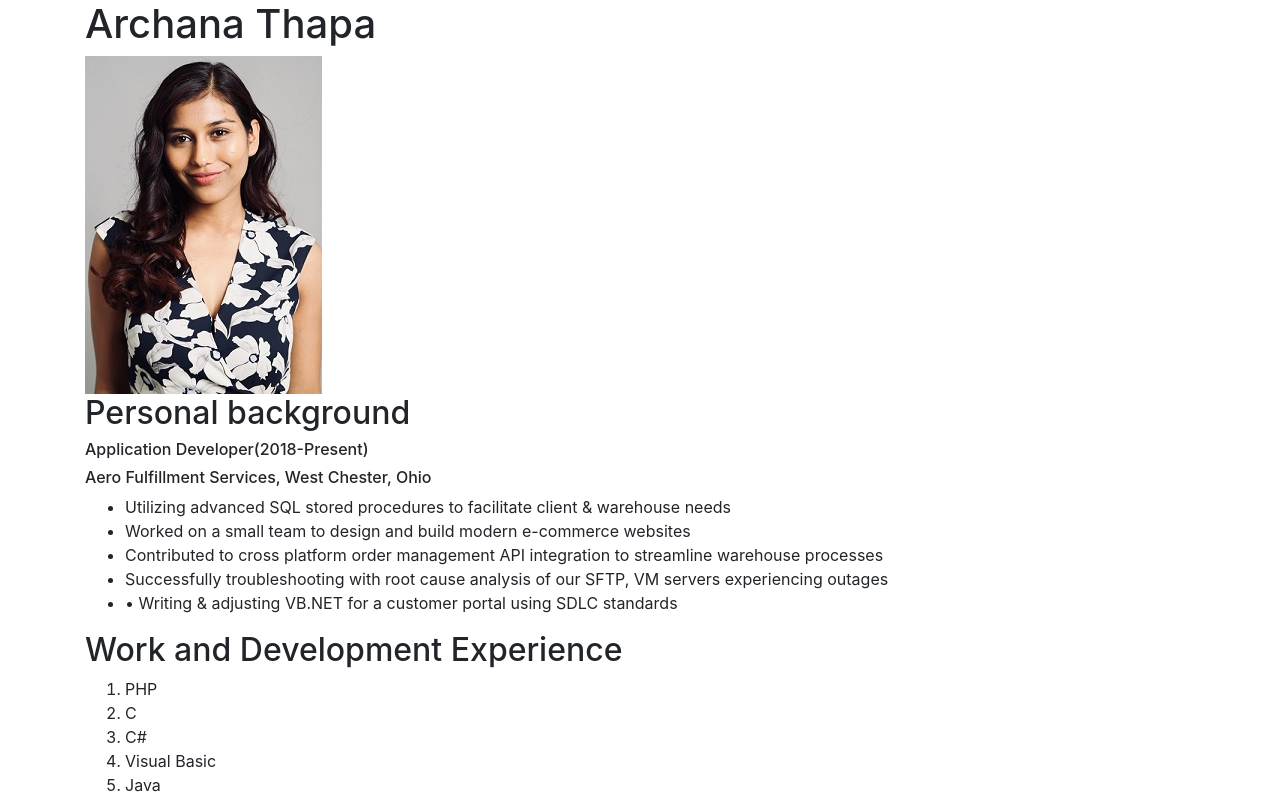
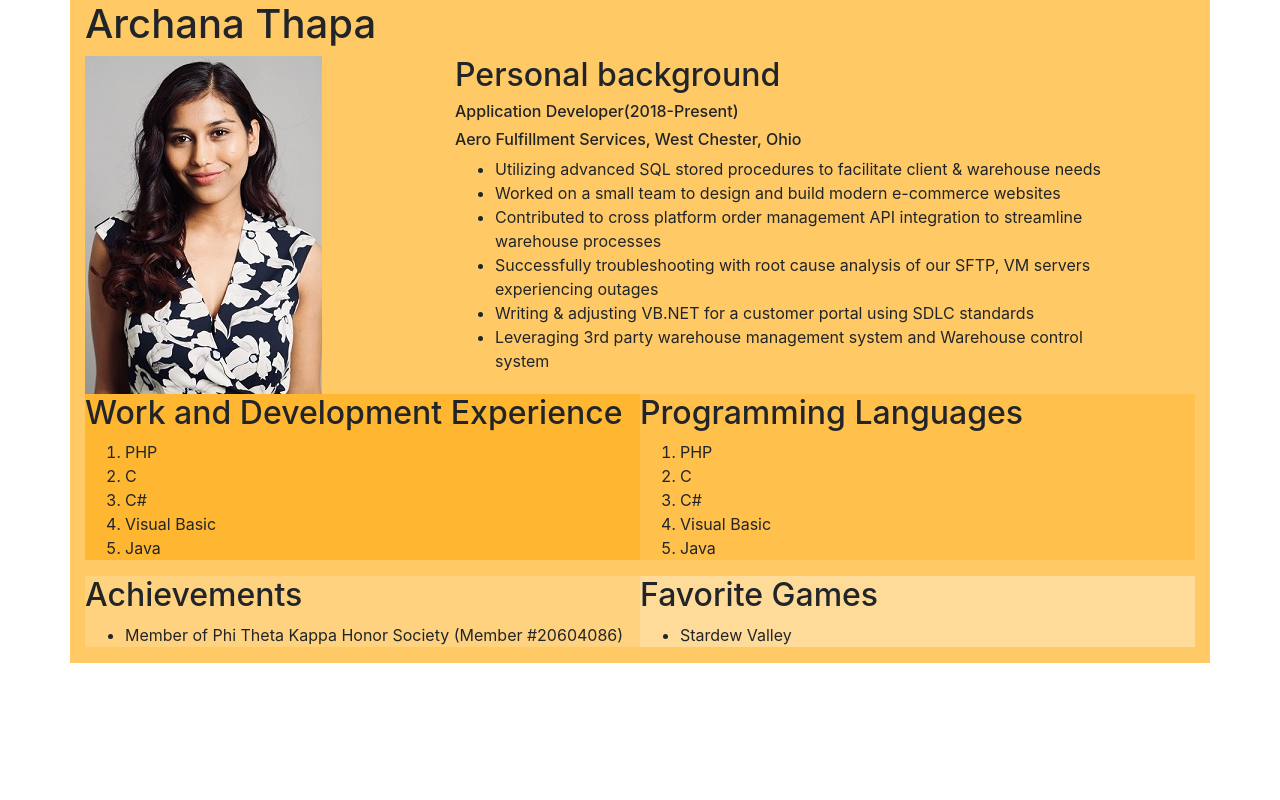
Before and after one commit to IT3049C-Students-Archive/1-online-portfolio-ThapaArchana, a website: page index.html in a window 1280 px wide. Shown: the top 800 px of the page. Drawn offline with nearby package versions, Linux system fonts and the light colour scheme.

Commit message:
Updated Styles.css

```diff
--- a/index.html
+++ b/index.html
@@ -16,10 +16,18 @@
 
 <body>
   <div class="container">
+    <!---->
+
     <!-- WORK FROM INSIDE THIS CONTAINER-->
     <h1>Archana Thapa</h1>
+
+    <div class="row no-gutters">
+
+      <div class="col-sm-4" id="myphoto">
         <img src="resources/images/myphoto.jpg" />
+      </div>
 
+      <div class="col-sm-7">
         <!--personalBackground-->
         <div class="section" id="personalBackground">
           <h2>Personal background</h2>
@@ -30,10 +38,16 @@
             <li>Worked on a small team to design and build modern e-commerce websites</li>
             <li>Contributed to cross platform order management API integration to streamline warehouse processes</li>
             <li>Successfully troubleshooting with root cause analysis of our SFTP, VM servers experiencing outages</li>
-        <li>• Writing & adjusting VB.NET for a customer portal using SDLC standards</li>
+            <li>Writing & adjusting VB.NET for a customer portal using SDLC standards</li>
+            <li>Leveraging 3rd party warehouse management system and Warehouse control system </li>
           </ul>
         </div>
+      </div>
+
+      <div class="w-100"></div>
+
       <!--Work and Development Experience-->
+      <div class=" col-sm-6">
         <div class="section" id="experience">
           <h2>Work and Development Experience</h2>
           <ol>
@@ -43,8 +57,12 @@
             <li>Visual Basic</li>
             <li>Java</li>
           </ol>
+          <div>
+          </div>
+        </div>
       </div>
       <!--Programming Languages-->
+      <div class="col-sm-6">
         <div class="section" id="programmingLanguages">
           <h2>Programming Languages</h2>
           <ol>
@@ -55,14 +73,22 @@
             <li>Java</li>
           </ol>
         </div>
+      </div>
+
+      <div class="w-100"></div>
+
       <!--Achievements-->
+      <div class="col-sm-6">
         <div class="section" id="achievements">
           <h2>Achievements</h2>
           <ul>
             <li>Member of Phi Theta Kappa Honor Society (Member #20604086)</li>
           </ul>
         </div>
+      </div>
+
       <!--Favorite Games-->
+      <div class="col-sm-6">
         <div class="section" id="games">
           <h2>Favorite Games</h2>
           <ul>
@@ -70,6 +96,10 @@
           </ul>
         </div>
       </div>
+      <!---->
+    </div>
+  </div>
+
   <!-- INCLUDE SCRIPTS FILE HERE -->
   <script src="resources/scripts/index.js"></script>
 
--- a/resources/styles/styles.css
+++ b/resources/styles/styles.css
@@ -0,0 +1,18 @@
+ #experience, #programmingLanguages{
+  background-color: #ffb732;
+ }
+ #programmingLanguages{
+  background-color:#ffc04c ;
+ }
+ #personalBackground,#myphoto {
+  background-color: #ffc966;
+ }
+ #achievements,#games{
+  background-color: #ffd27f;
+ }
+ #games{
+  background-color: #ffdb99;
+ }
+ .container{
+  background-color:#ffc966;
+ }
```
Lines whose indentation alone changed are shown as unchanged.
